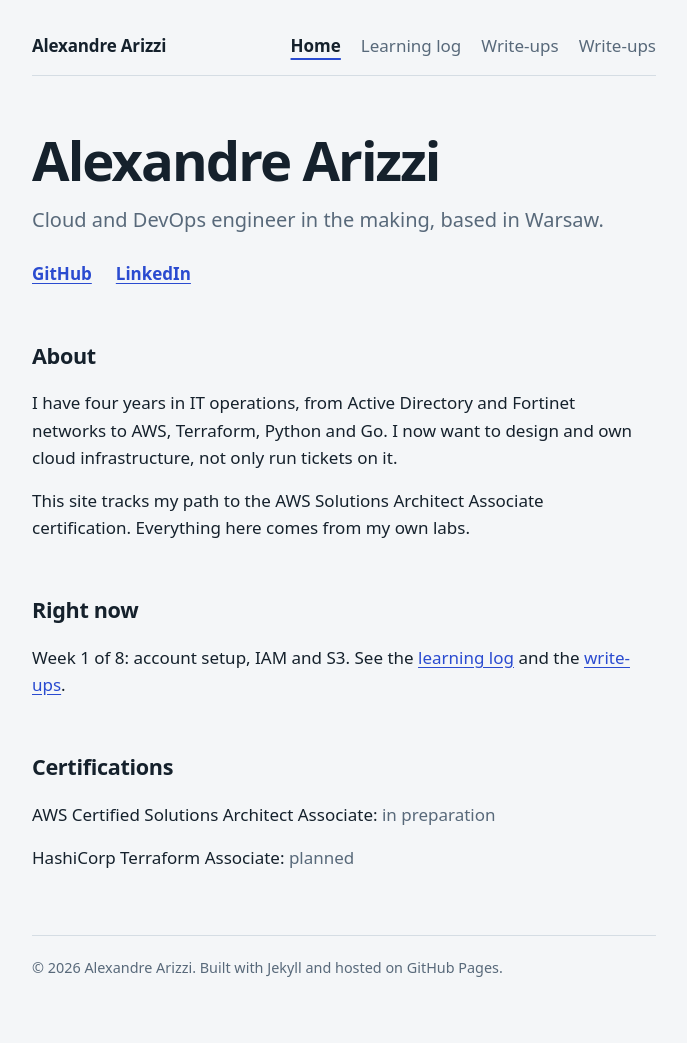
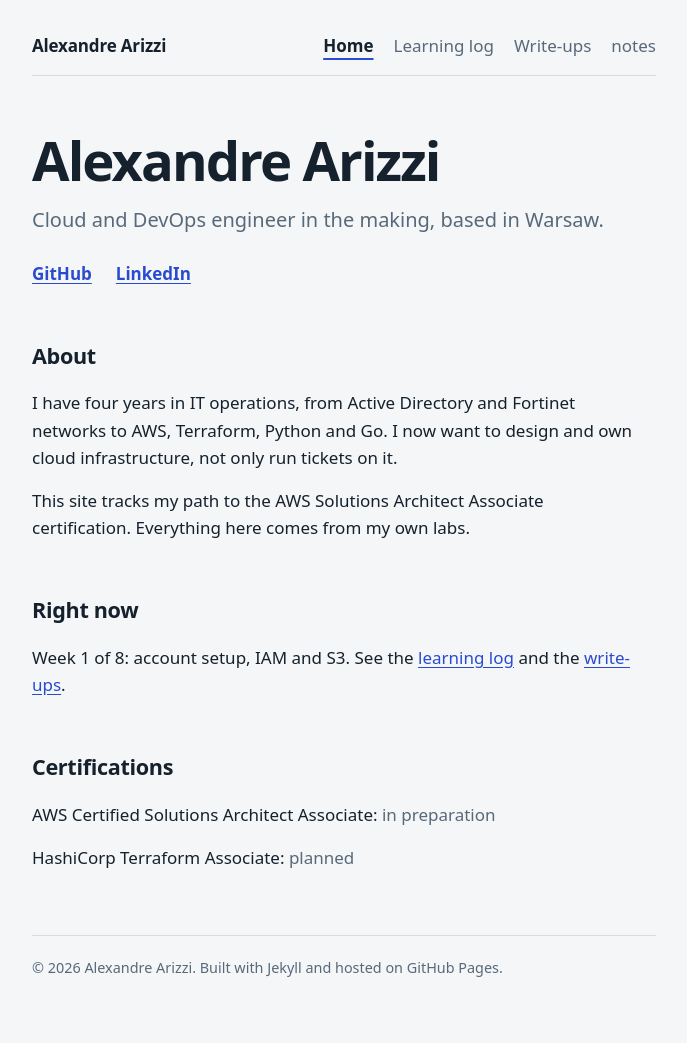
Before and after one commit to arizzi-alexandre/arizzi-alexandre.gitub.io, a Jekyll site: the page built from index.html, in a window 1280 px wide. Shown: the whole page, without its empty margins (296-983 px from the left). Built offline with Jekyll 4.4.1, drawn with Linux system fonts in a browser that asks for light colours.

Commit message:
adding notes section

```diff
--- a/_includes/header.html
+++ b/_includes/header.html
@@ -4,6 +4,6 @@
     <li><a href="{{ '/' | relative_url }}"{% if page.url == '/' %} aria-current="page"{% endif %}>Home</a></li>
     <li><a href="{{ '/log/' | relative_url }}"{% if page.url == '/log/' %} aria-current="page"{% endif %}>Learning log</a></li>
     <li><a href="{{ '/writeups/' | relative_url }}"{% if page.url contains '/writeups' %} aria-current="page"{% endif %}>Write-ups</a></li>
-    <li><a href="{{ '/notes/' | relative_url }}"{% if page.url contains '/notes' %} aria-current="page"{% endif %}>Write-ups</a></li>
+    <li><a href="{{ '/notes/' | relative_url }}"{% if page.url contains '/notes' %} aria-current="page"{% endif %}>notes</a></li>
   </ul>
 </nav>
```
